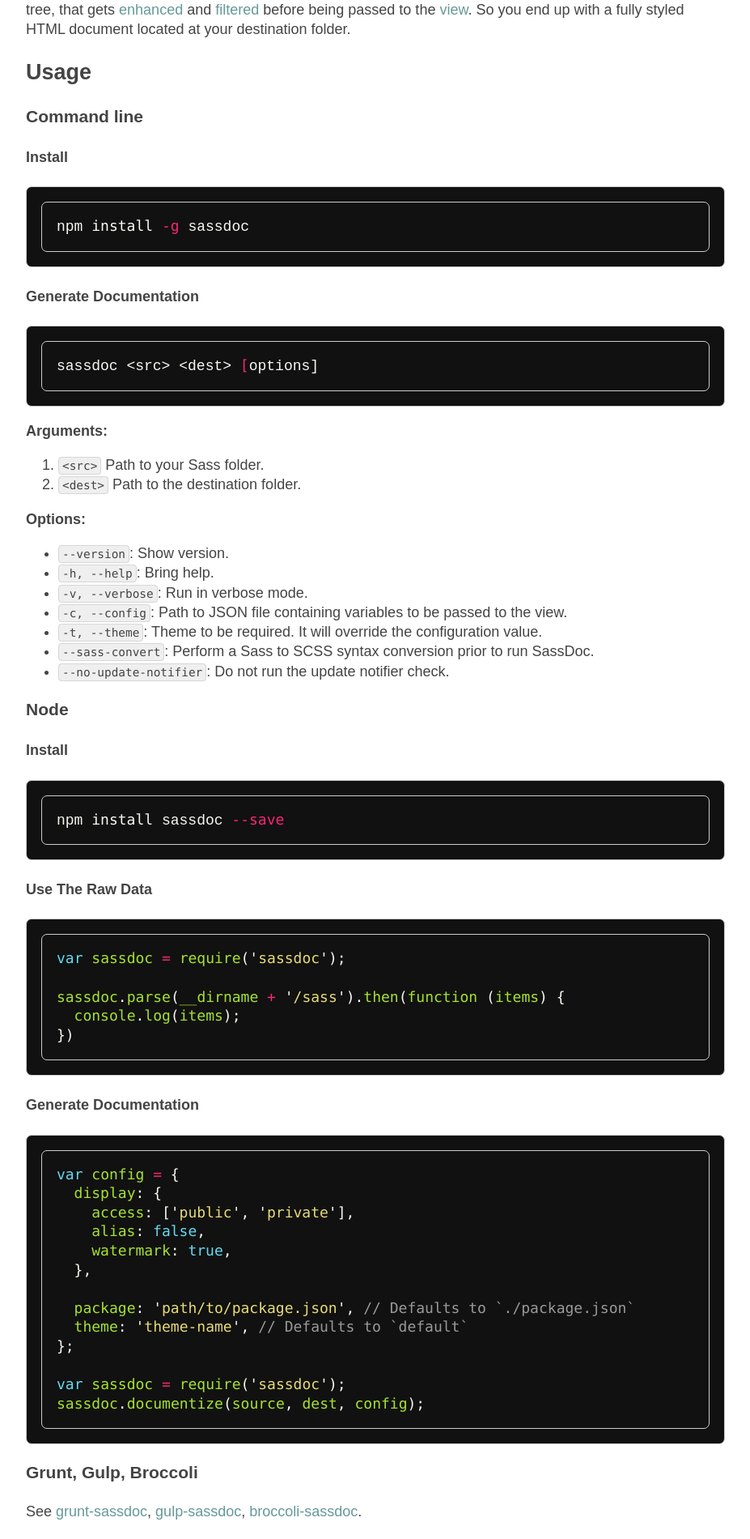
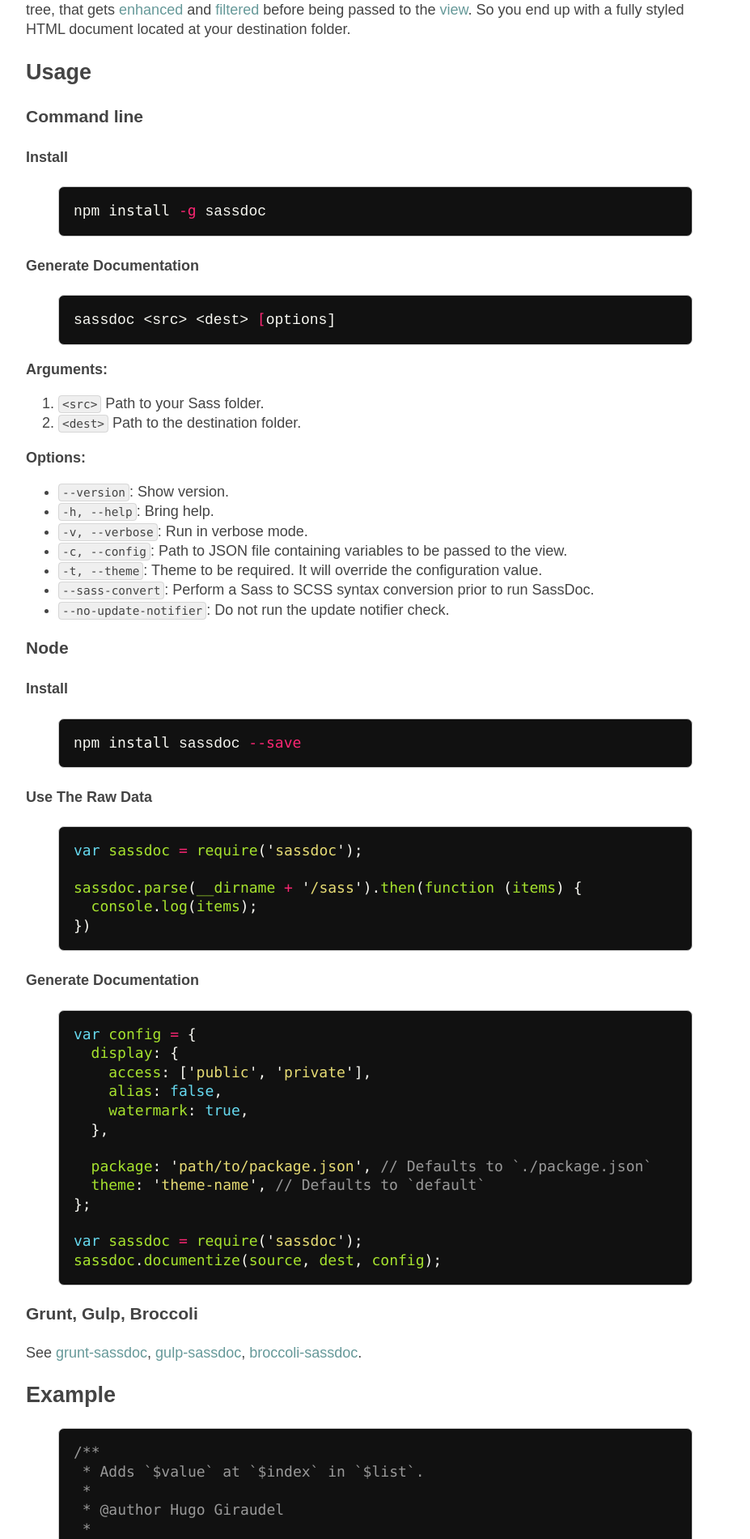
Before and after one commit to SassDoc/sassdoc.github.io, a Jekyll site: the page built from index.md, in a window 1280 px wide. Shown: the part 1234-3134 px from the top of the page at 81% size, without its empty margins (311-1238 px from the left). Built offline with Jekyll 4.4.1, drawn with Linux system fonts in a browser that asks for light colours.

Commit message:
Change highlight mechanism
Use `{% highlight %}` tags instead of Markdown backticks.

````diff
--- a/index.md
+++ b/index.md
@@ -27,15 +27,15 @@
 
 #### Install
 
-```sh
+{% highlight sh %}
 npm install -g sassdoc
-```
+{% endhighlight %}
 
 #### Generate Documentation
 
-```sh
+{% highlight sh %}
 sassdoc <src> <dest> [options]
-```
+{% endhighlight %}
 
 **Arguments:**
 
@@ -56,23 +56,23 @@
 
 #### Install
 
-```shell
+{% highlight sh %}
 npm install sassdoc --save
-```
+{% endhighlight %}
 
 #### Use The Raw Data
 
-```js
+{% highlight js %}
 var sassdoc = require('sassdoc');
 
 sassdoc.parse(__dirname + '/sass').then(function (items) {
   console.log(items);
 })
-```
+{% endhighlight %}
 
 #### Generate Documentation
 
-```js
+{% highlight js %}
 var config = {
   display: {
     access: ['public', 'private'],
@@ -86,7 +86,7 @@
 
 var sassdoc = require('sassdoc');
 sassdoc.documentize(source, dest, config);
-```
+{% endhighlight %}
 
 ### Grunt, Gulp, Broccoli
 
````
